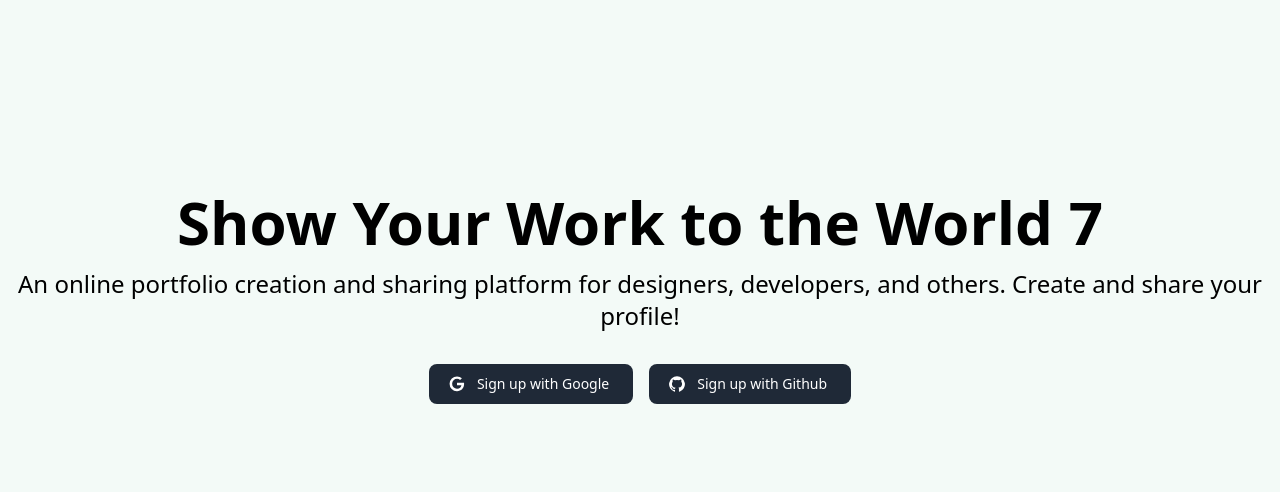
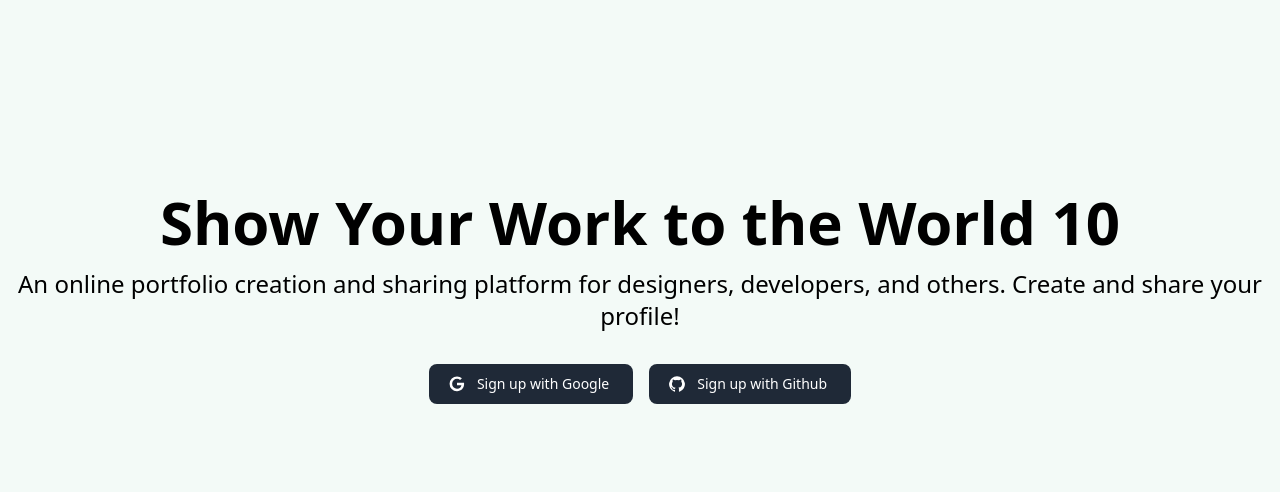
Before and after one commit to mehmonov/Proflio, a Django app: page / in a window 1280 px wide. Shown: the part 142-634 px from the top of the page. Run offline with Django 5.2, Linux system fonts and the light colour scheme; style sheets or scripts are compiled from the project's sources; some libraries are stand-ins or nearby versions.

Commit message:
actions test 11

```diff
--- a/templates/index.html
+++ b/templates/index.html
@@ -3,7 +3,7 @@
 {% block content %}
 
 <section class="flex  flex-col items-center justify-center min-h-screen text-center">
-    <h1 class="text-4xl md:text-6xl font-bold mb-4">Show Your Work to the World 7</h1>
+    <h1 class="text-4xl md:text-6xl font-bold mb-4">Show Your Work to the World 10</h1>
     <p class="text-lg md:text-2xl mb-8">An online portfolio creation and sharing platform for designers, developers, and others. Create and share your profile!</p>
     <div class="flex space-x-4 mb-8">
         {% if user.is_authenticated %}
```
